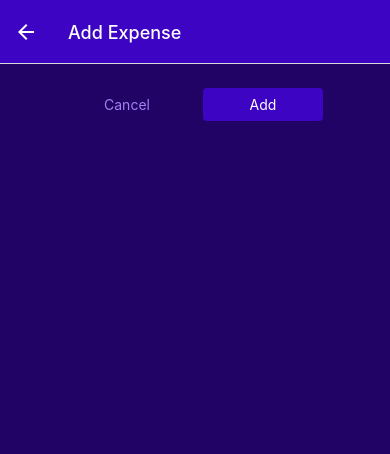
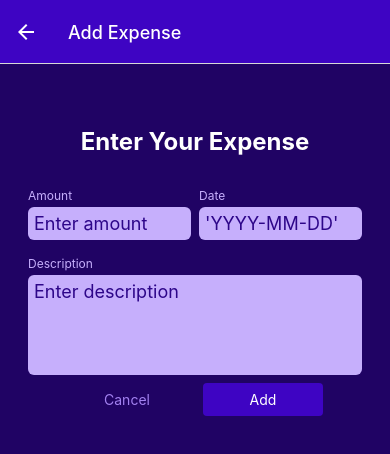
Before and after one commit to anjiri1684/expense-tracker-react-native-app, a React Native app: screen /ManageExpense in a window 390 px wide. Shown: the top 454 px of the page. Built offline with nearby package versions, Linux system fonts and the light colour scheme.

Commit message:
"Added axios dependency, updated package-lock.json and package.json, modified ManageExpense.js to use ExpenseForm component, and updated util/data.js to format date as ISO string"

```diff
--- /dev/null
+++ b/components/ManageExpense/ExpenseForm.js
@@ -0,0 +1,161 @@
+import { Alert, StyleSheet, Text, View } from "react-native";
+import Input from "./Input";
+import { useState } from "react";
+import Button from "../UI/Button";
+import { getFormattedDate } from "../../util/data";
+import { GlobalStyles } from "../../constants/styles";
+
+function ExpenseForm({ onCancel, onSubmit, submitButtonLabel, defaultValues }) {
+  const [inputs, setInputs] = useState({
+    amount: {
+      value: defaultValues ? defaultValues.amount.toString() : "",
+      isValid: true,
+    },
+    date: {
+      value: defaultValues ? getFormattedDate(defaultValues.date) : "",
+      isValid: true,
+    },
+
+    description: {
+      value: defaultValues ? defaultValues.description.toString() : "",
+      isValid: true,
+    },
+  });
+
+  function inputChangedHandler(inputIdentifier, enteredValue) {
+    setInputs((curtInputs) => {
+      return {
+        ...curtInputs,
+        [inputIdentifier]: { value: enteredValue, isValid: true },
+      };
+    });
+  }
+
+  function submitHandler() {
+    const expenseData = {
+      amount: +inputs.amount.value,
+      date: new Date(inputs.date.value),
+      description: inputs.description.value,
+    };
+
+    const amountIsValid = !isNaN(expenseData.amount) && expenseData.amount > 0;
+
+    const dateIsValid = expenseData.date.toString() !== "Invalid Date";
+
+    const descriptionIsValid = expenseData.description.trim().length > 0;
+
+    if (!amountIsValid || !dateIsValid || !descriptionIsValid) {
+      // Alert.alert("Invalid Input", "Please check your input values");
+      setInputs((curtInputs) => {
+        return {
+          amount: { value: curtInputs.amount.value, isValid: amountIsValid },
+          date: { value: curtInputs.date.value, isValid: dateIsValid },
+          description: {
+            value: curtInputs.description.value,
+            isValid: descriptionIsValid,
+          },
+        };
+      });
+      return;
+    }
+
+    onSubmit(expenseData);
+  }
+
+  const formIsInvalid =
+    !inputs.amount.isValid ||
+    !inputs.date.isValid ||
+    !inputs.description.isValid;
+
+  return (
+    <View style={styles.form}>
+      <Text style={styles.title}>Enter Your Expense</Text>
+      <View style={styles.inputRow}>
+        <Input
+          style={styles.rowInput}
+          label="Amount"
+          invalid={!inputs.amount.isValid}
+          textInputConfig={{
+            placeholder: "Enter amount",
+            keyboardType: "decimal-pad",
+            onChangeText: inputChangedHandler.bind(this, "amount"),
+            value: inputs.amount.value,
+          }}
+        />
+        <Input
+          label="Date"
+          style={styles.rowInput}
+          invalid={!inputs.date.isValid}
+          textInputConfig={{
+            placeholder: "'YYYY-MM-DD'",
+            maxLength: 10,
+            onChangeText: inputChangedHandler.bind(this, "date"),
+            value: inputs.date.value,
+          }}
+        />
+      </View>
+      <Input
+        label="Description"
+        invalid={!inputs.description.isValid}
+        textInputConfig={{
+          placeholder: "Enter description",
+          multiline: true,
+          numberOfLines: 3,
+          autoCorrect: false,
+          autoCapitalize: "sentenses",
+          onChangeText: inputChangedHandler.bind(this, "description"),
+          value: inputs.description.value,
+        }}
+      />
+      {formIsInvalid && (
+        <Text style={styles.errorText}>
+          Invalid input values - please check you inputs
+        </Text>
+      )}
+      <View style={styles.buttons}>
+        <Button style={styles.button} mode="flat" onPress={onCancel}>
+          Cancel
+        </Button>
+        <Button style={styles.button} onPress={submitHandler}>
+          {submitButtonLabel}
+        </Button>
+      </View>
+    </View>
+  );
+}
+
+export default ExpenseForm;
+
+const styles = StyleSheet.create({
+  form: {
+    marginTop: 15,
+  },
+  inputRow: {
+    flexDirection: "row",
+    justifyContent: "space-between",
+  },
+  rowInput: {
+    flex: 1,
+  },
+  errorText: {
+    textAlign: "center",
+    color: GlobalStyles.colors.error500,
+    margin: 8,
+  },
+  title: {
+    fontSize: 24,
+    fontWeight: "bold",
+    color: "#fff",
+    marginVertical: 24,
+    textAlign: "center",
+  },
+  buttons: {
+    flexDirection: "row",
+    justifyContent: "center",
+    alignItems: "center",
+  },
+  button: {
+    minWidth: 120,
+    marginHorizontal: 8,
+  },
+});
--- /dev/null
+++ b/components/ManageExpense/Input.js
@@ -0,0 +1,55 @@
+import { StyleSheet, Text, TextInput, View } from "react-native";
+import { GlobalStyles } from "../../constants/styles";
+
+function Input({ label, invalid, style, textInputConfig }) {
+  const inputStyles = [styles.input];
+
+  if (textInputConfig && textInputConfig.multiline) {
+    inputStyles.push(styles.inputMultiline);
+  }
+
+  if (invalid) {
+    inputStyles.push(styles.invalidInput);
+  }
+
+  return (
+    <View style={[styles.inputContainer, style]}>
+      <Text style={[styles.label, invalid && styles.invalidLable]}>
+        {label}
+      </Text>
+      <TextInput {...textInputConfig} style={[inputStyles]} />
+    </View>
+  );
+}
+
+export default Input;
+
+const styles = StyleSheet.create({
+  inputContainer: {
+    marginHorizontal: 4,
+    marginVertical: 8,
+  },
+  label: {
+    fontSize: 12,
+    color: GlobalStyles.colors.primary100,
+    marginBottom: 4,
+  },
+  input: {
+    backgroundColor: GlobalStyles.colors.primary100,
+    color: GlobalStyles.colors.primary700,
+    padding: 6,
+    borderRadius: 6,
+    fontSize: 18,
+  },
+  inputMultiline: {
+    minHeight: 100,
+    textAlignVertical: "top",
+  },
+  invalidLable: {
+    color: GlobalStyles.colors.error500,
+  },
+  invalidInput: {
+    borderColor: GlobalStyles.colors.error500,
+    backgroundColor: GlobalStyles.colors.error50,
+  },
+});
--- a/package.json
+++ b/package.json
@@ -12,6 +12,7 @@
     "@react-navigation/bottom-tabs": "^6.6.1",
     "@react-navigation/native": "^6.1.18",
     "@react-navigation/native-stack": "^6.11.0",
+    "axios": "^1.7.7",
     "expo": "~51.0.28",
     "expo-status-bar": "~1.12.1",
     "react": "18.2.0",
--- a/screens/ManageExpense.js
+++ b/screens/ManageExpense.js
@@ -5,12 +5,17 @@ import IconButton from "../components/UI/IconButton";
 import { GlobalStyles } from "../constants/styles";
 import Button from "../components/UI/Button";
 import { ExpensesContext } from "../store/expenses-context";
+import ExpenseForm from "../components/ManageExpense/ExpenseForm";
 
 function ManageExpense({ route, navigation }) {
   const expensesCtx = useContext(ExpensesContext);
 
   const editedExpenseId = route.params?.expenseId;
   const isEditing = !!editedExpenseId;
+
+  const selectedExpense = expensesCtx.expenses.find(
+    (expense) => expense.id === editedExpenseId
+  );
 
   useLayoutEffect(() => {
     navigation.setOptions({
@@ -27,33 +32,24 @@ function ManageExpense({ route, navigation }) {
     navigation.goBack();
   }
 
-  function confirmHandler() {
+  function confirmHandler(expenseData) {
     if (isEditing) {
-      expensesCtx.updateExpense(editedExpenseId, {
-        description: "Test!!!!",
-        amount: 29.99,
-        date: new Date("2022-05-20"),
-      });
+      expensesCtx.updateExpense(editedExpenseId, expenseData);
     } else {
-      expensesCtx.addExpense({
-        description: "Test",
-        amount: 19.99,
-        date: new Date("2022-05-19"),
-      });
+      expensesCtx.addExpense(expenseData);
     }
     navigation.goBack();
   }
 
   return (
     <View style={styles.container}>
-      <View style={styles.buttons}>
-        <Button style={styles.button} mode="flat" onPress={cancelHandler}>
-          Cancel
-        </Button>
-        <Button style={styles.button} onPress={confirmHandler}>
-          {isEditing ? "Update" : "Add"}
-        </Button>
-      </View>
+      <ExpenseForm
+        onCancel={cancelHandler}
+        submitButtonLabel={isEditing ? "Update" : "Add"}
+        onSubmit={confirmHandler}
+        defaultValues={selectedExpense}
+      />
+
       {isEditing && (
         <View style={styles.deleteContainer}>
           <IconButton
@@ -76,15 +72,7 @@ const styles = StyleSheet.create({
     padding: 24,
     backgroundColor: GlobalStyles.colors.primary800,
   },
-  buttons: {
-    flexDirection: "row",
-    justifyContent: "center",
-    alignItems: "center",
-  },
-  button: {
-    minWidth: 120,
-    marginHorizontal: 8,
-  },
+
   deleteContainer: {
     marginTop: 16,
     paddingTop: 8,
--- a/util/data.js
+++ b/util/data.js
@@ -1,5 +1,5 @@
 export function getFormattedDate(date) {
-  return `${date.getFullYear()}-${date.getMonth() + 1}-${date.getDate()}`;
+  return date.toISOString().slice(0, 10);
 }
 
 export function getDateMinusDays(date, days) {
```
Also changed, not shown: 1 other file (tests, documents, lock files or other folders).
